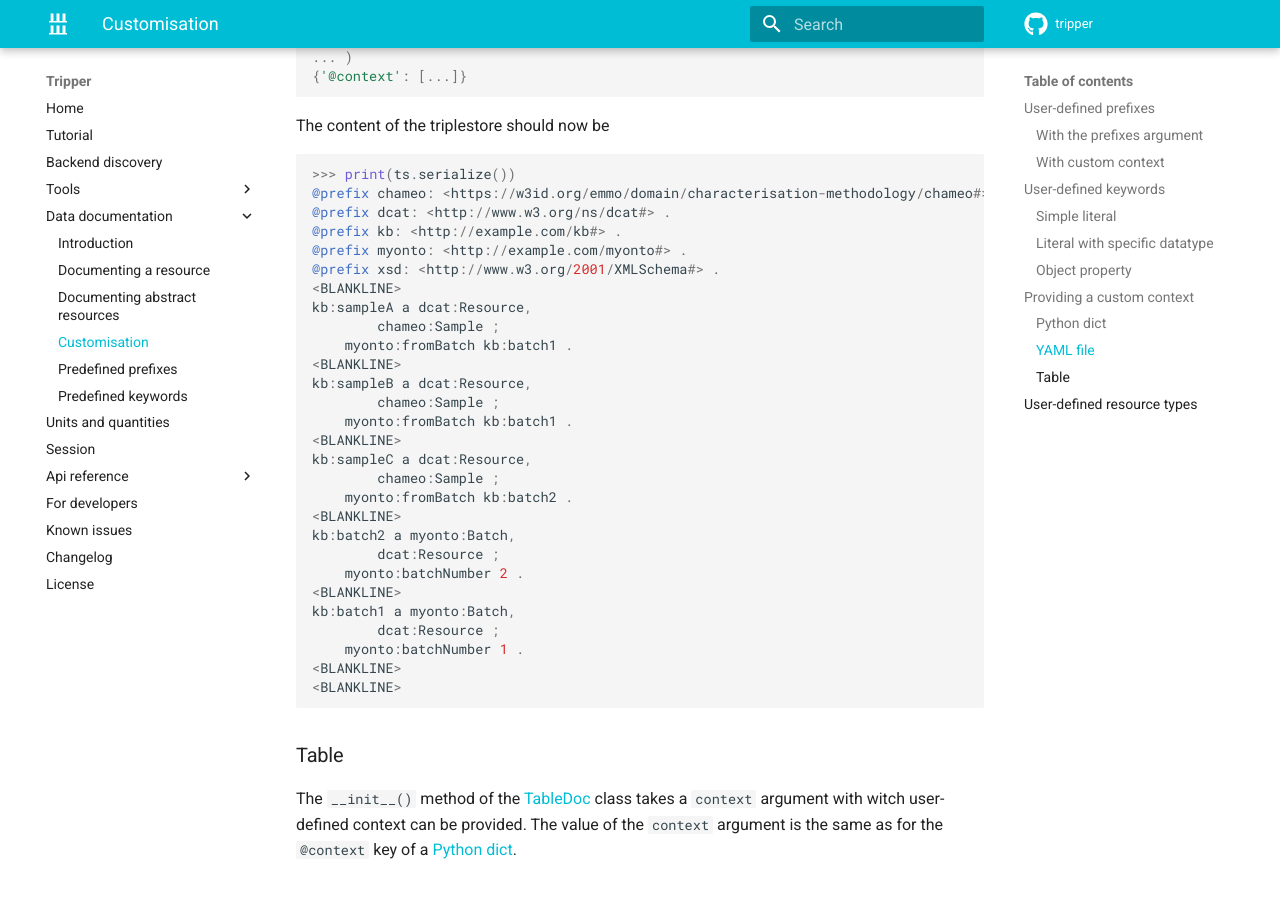
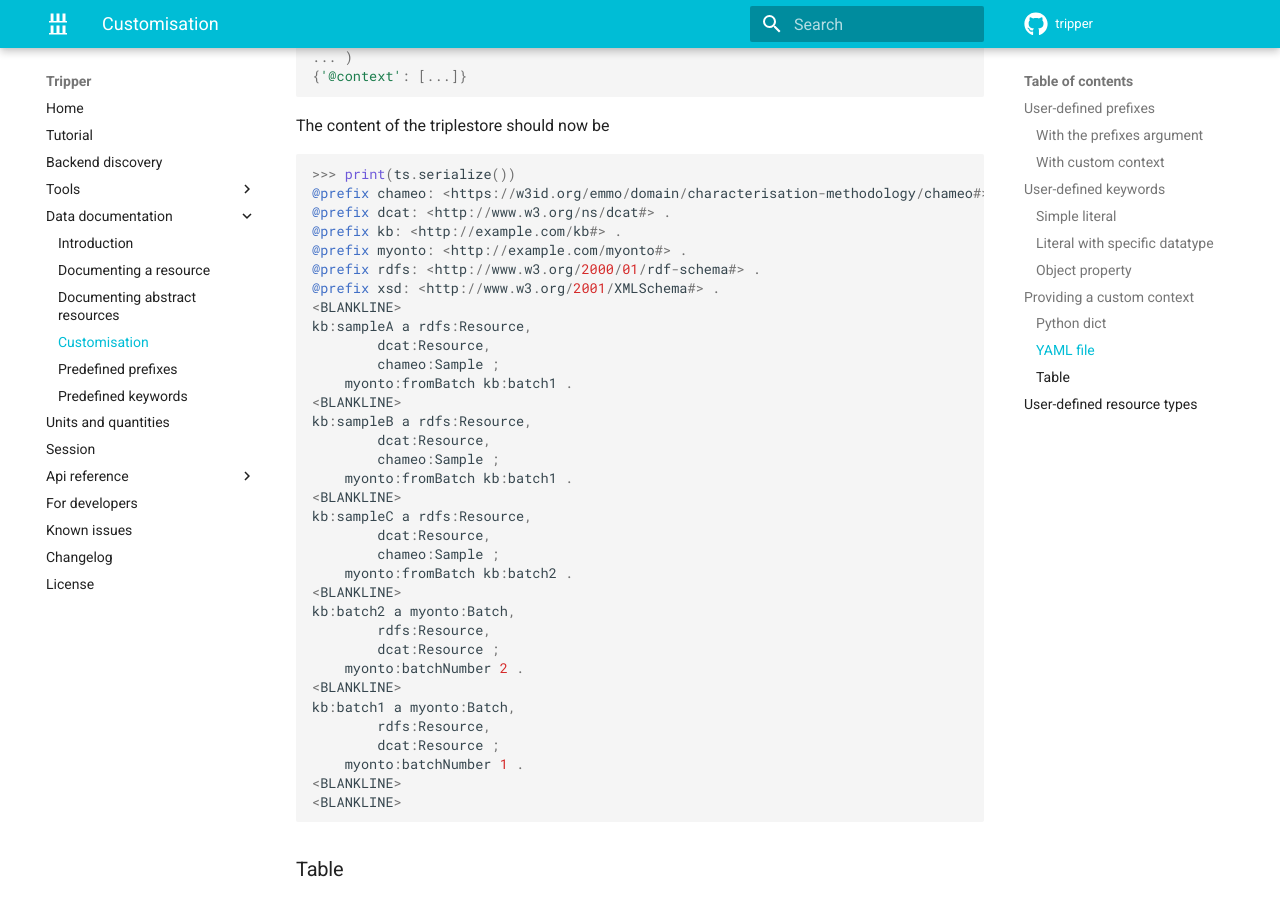
Before and after one commit to EMMC-ASBL/tripper, an MkDocs documentation site: the page built from docs/datadoc/customisation.md, in a window 1280 px wide and 900 px high, scrolled down 4290 px. Built offline with MkDocs 1.6.1 and Material for MkDocs 9.7.7, drawn with Linux system fonts in a browser that asks for light colours; comment, search, counter and statistics services are not loaded; the version menu is left out.

Commit message:
Updated doctest

```diff
--- a/docs/datadoc/customisation.md
+++ b/docs/datadoc/customisation.md
@@ -191,25 +191,31 @@ The content of the triplestore should now be
 @prefix dcat: <http://www.w3.org/ns/dcat#> .
 @prefix kb: <http://example.com/kb#> .
 @prefix myonto: <http://example.com/myonto#> .
+@prefix rdfs: <http://www.w3.org/2000/01/rdf-schema#> .
 @prefix xsd: <http://www.w3.org/2001/XMLSchema#> .
 <BLANKLINE>
-kb:sampleA a dcat:Resource,
+kb:sampleA a rdfs:Resource,
+        dcat:Resource,
         chameo:Sample ;
     myonto:fromBatch kb:batch1 .
 <BLANKLINE>
-kb:sampleB a dcat:Resource,
+kb:sampleB a rdfs:Resource,
+        dcat:Resource,
         chameo:Sample ;
     myonto:fromBatch kb:batch1 .
 <BLANKLINE>
-kb:sampleC a dcat:Resource,
+kb:sampleC a rdfs:Resource,
+        dcat:Resource,
         chameo:Sample ;
     myonto:fromBatch kb:batch2 .
 <BLANKLINE>
 kb:batch2 a myonto:Batch,
+        rdfs:Resource,
         dcat:Resource ;
     myonto:batchNumber 2 .
 <BLANKLINE>
 kb:batch1 a myonto:Batch,
+        rdfs:Resource,
         dcat:Resource ;
     myonto:batchNumber 1 .
 <BLANKLINE>
```
